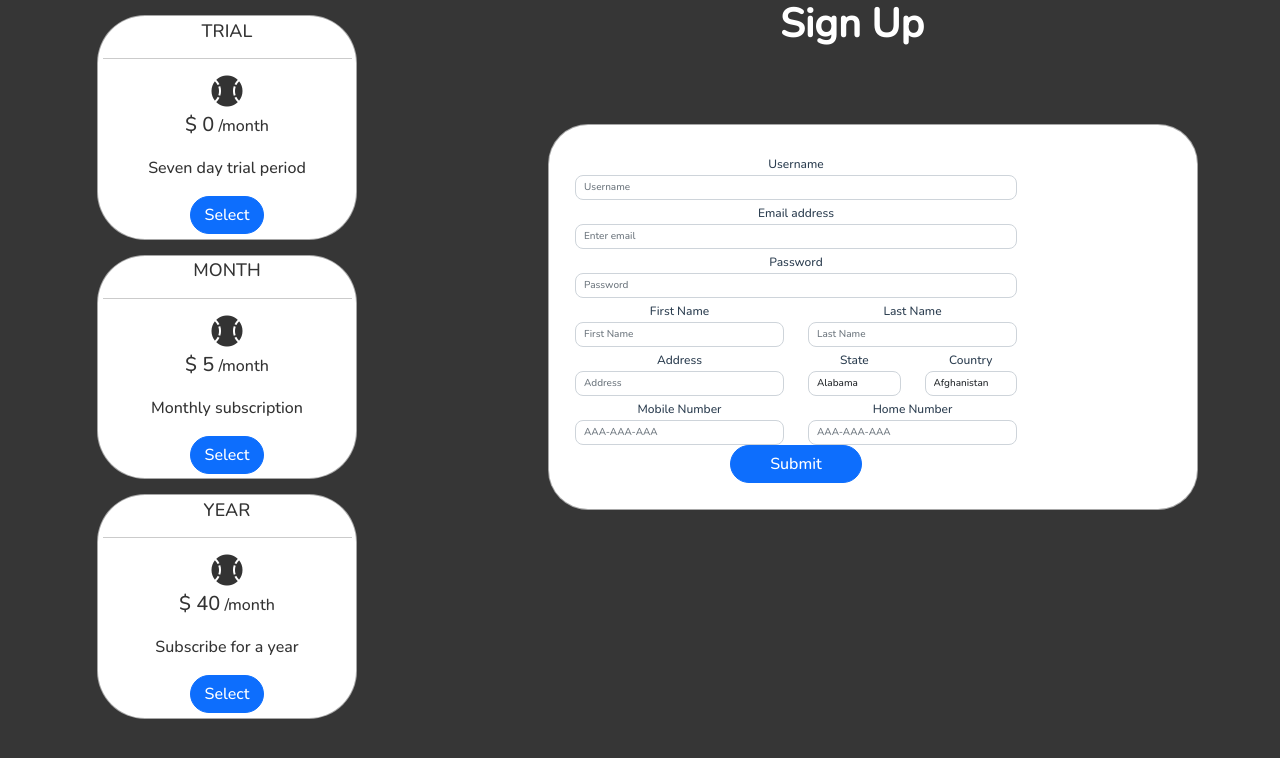
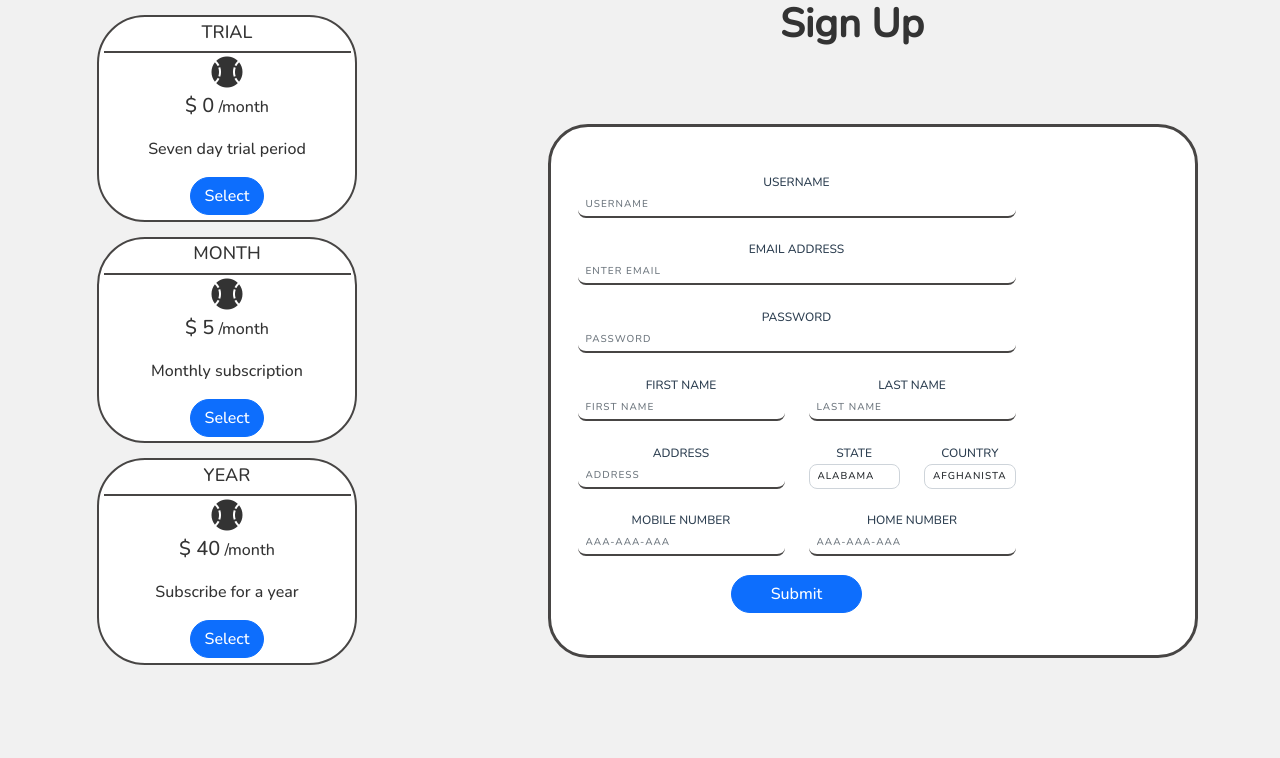
Before and after one commit to JamesHanovnikian/legendary_app, a Vue app: page / in a window 1280 px wide. Shown: the top 758 px of the page. Built offline with nearby package versions, Linux system fonts and the light colour scheme; a web font is replaced by a local one.

Commit message:
change background theme to light

```diff
--- a/src/views/Home.vue
+++ b/src/views/Home.vue
@@ -377,7 +377,8 @@
         <div v-for="product in products">
           <div class="product-box">
             <h3 class="title"> {{ product.name }}</h3>
-            <hr>
+            <div class="underline">
+            </div>
              <i class="fas fa-baseball-ball fa-2x "></i>
             <p> <span class="price"> $ {{ product.price }}</span> /month </p>
             <p> {{ product.description }} </p>
@@ -458,7 +459,8 @@
 }
 
 .registration-form .card {
-  border: 1.5px solid rgb(146, 146, 146, 0.8);
+  background-color: #fff;
+  border: solid 3px #474544;
 }
 
 .registration-form .form-control {
@@ -468,6 +470,10 @@
 
 .registration-form label {
   font-size: 12px;
+}
+
+label {
+  text-transform: uppercase;
 }
 
 .subscription-options {
@@ -484,7 +490,7 @@
 
 .subscription-options .product-box {
   border-radius: 3rem;
-  border: 1.5px solid rgb(146, 146, 146, 0.8);
+  border: solid 2px #474544;
   width: 65%;
   padding: 4.5px;
   margin: 15px;
@@ -505,11 +511,16 @@ form .form-group input {
   border-radius: 3rem;
 }
 body {
-  background-color: rgb(54, 54, 54);
+  background-color: rgb(241, 241, 241);
+}
+
+.underline {
+  border-bottom: solid 2px #474544;
+  margin-bottom: 3px;
 }
 
 h1 {
-  color: #fff;
+  color: #333;
   font-weight: 600;
 }
 
@@ -526,6 +537,48 @@ h3 {
 
 .subscription-options .card {
   font-size: 11px;
+}
+
+input {
+  line-height: normal;
+}
+
+textarea {
+  overflow: auto;
+}
+
+input[type="text"],
+[type="email"],
+[type="tel"],
+[type="password"],
+select,
+textarea {
+  background: none;
+  border: none;
+  border-bottom: solid 2px #474544;
+  color: #474544;
+  font-size: 1em;
+  font-weight: 400;
+  letter-spacing: 1px;
+  margin: 0em 0 1.875em 0;
+  padding: 0 0 0.875em 0;
+  text-transform: uppercase;
+  width: 100%;
+  -webkit-box-sizing: border-box;
+  -moz-box-sizing: border-box;
+  -ms-box-sizing: border-box;
+  -o-box-sizing: border-box;
+  box-sizing: border-box;
+  -webkit-transition: all 0.3s;
+  -moz-transition: all 0.3s;
+  -ms-transition: all 0.3s;
+  -o-transition: all 0.3s;
+  transition: all 0.3s;
+}
+
+form {
+  padding: 10.5px;
+  margin: 15px 0;
 }
 
 * {
```
